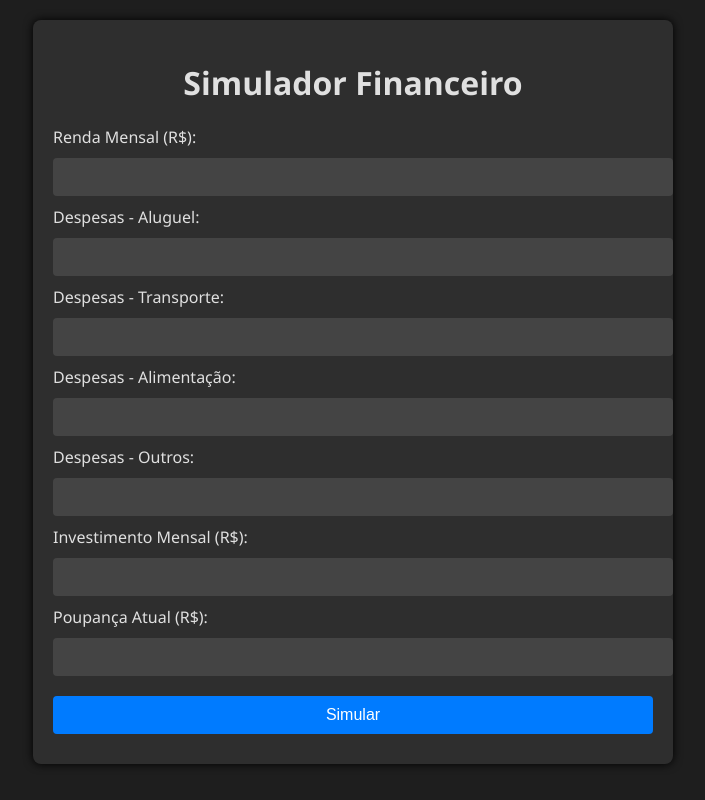
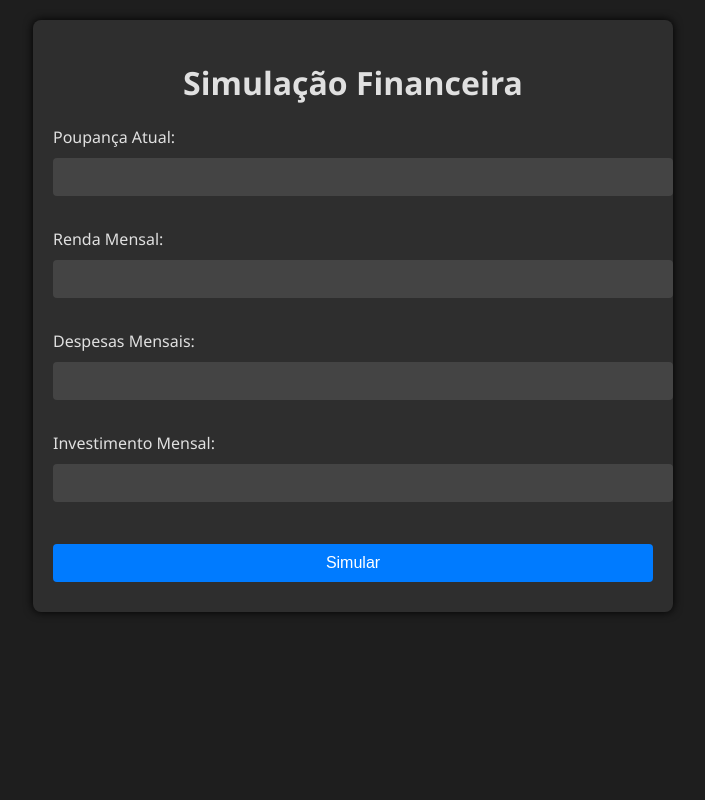
Before and after one commit to Haamiti1/FinPlan---API, a FastAPI app: page / in a window 1280 px wide. Shown: the whole page, without its empty margins (287-992 px from the left). Run offline with FastAPI, Linux system fonts and the light colour scheme.

Commit message:
resolvido bugs

```diff
--- a/main.py
+++ b/main.py
@@ -4,12 +4,18 @@
 from fastapi import Request
 from fastapi.templating import Jinja2Templates
 from fastapi.staticfiles import StaticFiles
+import datetime
+from io import BytesIO
+from reportlab.lib.pagesizes import letter
+from reportlab.pdfgen import canvas
+
 
 app = FastAPI()
 
 # Configura pastas de HTML e CSS
 templates = Jinja2Templates(directory="templates")
 app.mount("/static", StaticFiles(directory="static"), name="static")
+
 
 @app.get("/")
 def render_interface(request: Request):
@@ -50,6 +56,7 @@
         "suggestions": suggestions
     }
 
+
 @app.get("/report/{user_id}")
 def get_report(user_id: str):
     projection = [
@@ -65,6 +72,52 @@
         "suggestions": suggestions
     }
 
+
+@app.get("/export/{user_id}")
+def export_pdf(user_id: str):
+    # Aqui você vai gerar a projeção para o PDF
+    projection = [
+        {"month": "Abril", "projected_balance": 12000},
+        {"month": "Maio", "projected_balance": 13500}
+    ]
+    suggestions = ["Economize mais de R$200/mês.", "Investimento em renda fixa recomendado."]
+
+    # Função que gera o PDF a partir da projeção e sugestões
+    pdf_buffer = generate_pdf_report(projection, suggestions)
+
+    headers = {'Content-Disposition': f'attachment; filename="report_{user_id}.pdf"'}
+    return Response(content=pdf_buffer.read(), media_type="application/pdf", headers=headers)
+
+
+# Função para gerar o PDF com a projeção e sugestões
+# def generate_pdf_report(projection, suggestions):
+    buffer = BytesIO()
+    c = canvas.Canvas(buffer, pagesize=letter)
+
+    c.drawString(100, 750, "Relatório de Projeção Financeira")
+
+    # Exibir a projeção dos meses e saldos
+    y_position = 730
+    c.drawString(100, y_position, "Projeção de Fluxo de Caixa:")
+    y_position -= 20
+    for proj in projection:
+        c.drawString(100, y_position, f"{proj['month']}: R$ {proj['projected_balance']}")
+        y_position -= 20
+
+    # Adicionar sugestões
+    y_position -= 40
+    c.drawString(100, y_position, "Sugestões:")
+    y_position -= 20
+    for suggestion in suggestions:
+        c.drawString(100, y_position, f"- {suggestion}")
+        y_position -= 20
+
+    # Finalizar e salvar o PDF
+    c.showPage()
+    c.save()
+
+    buffer.seek(0)
+    return buffer
 @app.get("/export/{user_id}")
 def export_pdf(user_id: str):
     projection = [
--- a/templates/index.html
+++ b/templates/index.html
@@ -1,83 +1,134 @@
 <!DOCTYPE html>
-<html lang="pt-BR">
+<html lang="pt-br">
 <head>
-    <meta charset="UTF-8" />
-    <meta name="viewport" content="width=device-width, initial-scale=1.0"/>
-    <title>FinPlan - Simulador Financeiro</title>
-    <link rel="stylesheet" href="/static/style.css" />
+    <meta charset="UTF-8">
+    <meta name="viewport" content="width=device-width, initial-scale=1.0">
+    <title>Simulação Financeira</title>
+    <style>
+        body {
+            background-color: #1e1e1e;
+            color: #e0e0e0;
+            font-family: 'Segoe UI', sans-serif;
+            margin: 0;
+            padding: 20px;
+        }
+
+        .container {
+            max-width: 600px;
+            margin: auto;
+            background-color: #2e2e2e;
+            padding: 20px;
+            border-radius: 8px;
+            box-shadow: 0 0 10px #000;
+        }
+
+        input, button {
+            width: 100%;
+            margin: 10px 0;
+            padding: 10px;
+            border-radius: 4px;
+            border: none;
+            font-size: 16px;
+        }
+
+        input {
+            background-color: #444;
+            color: #fff;
+        }
+
+        button {
+            background-color: #007bff;
+            color: white;
+            cursor: pointer;
+        }
+
+        button:hover {
+            background-color: #0056b3;
+        }
+
+        h1, h2, h3 {
+            text-align: center;
+        }
+    </style>
 </head>
 <body>
     <div class="container">
-        <h1>Simulador Financeiro</h1>
+        <h1>Simulação Financeira</h1>
+
+        <!-- Formulário de simulação -->
         <form id="simulation-form">
-            <label>Renda Mensal (R$):</label>
-            <input type="number" id="income" required>
+            <label for="current_savings">Poupança Atual:</label>
+            <input type="number" id="current_savings" name="current_savings" required><br><br>
 
-            <label>Despesas - Aluguel:</label>
-            <input type="number" id="aluguel" required>
+            <label for="monthly_income">Renda Mensal:</label>
+            <input type="number" id="monthly_income" name="monthly_income" required><br><br>
 
-            <label>Despesas - Transporte:</label>
-            <input type="number" id="transporte" required>
+            <label for="monthly_expanses">Despesas Mensais:</label>
+            <input type="number" id="monthly_expanses" name="monthly_expanses" required><br><br>
 
-            <label>Despesas - Alimentação:</label>
-            <input type="number" id="alimentacao" required>
-
-            <label>Despesas - Outros:</label>
-            <input type="number" id="outros" required>
-
-            <label>Investimento Mensal (R$):</label>
-            <input type="number" id="invest" required>
-
-            <label>Poupança Atual (R$):</label>
-            <input type="number" id="savings" required>
+            <label for="monthly_investiment">Investimento Mensal:</label>
+            <input type="number" id="monthly_investiment" name="monthly_investiment" required><br><br>
 
             <button type="submit">Simular</button>
         </form>
-        <div id="resultado"></div>
+
+        <div id="simulation-result">
+            <!-- Resultado da simulação será exibido aqui -->
+        </div>
+
+        <button id="download-pdf-btn" style="display:none;">Baixar Relatório PDF</button>
     </div>
 
-    <script defer>
-        document.getElementById('simulation-form').addEventListener('submit', async (e) => {
-            e.preventDefault();
-            const resultado = document.getElementById('resultado');
+    <script>
+        // Manipulando o envio do formulário de simulação
+        document.getElementById("simulation-form").addEventListener("submit", function(event) {
+            event.preventDefault();
 
-            const expenses = {
-                "Aluguel": parseFloat(document.getElementById('aluguel').value),
-                "Transporte": parseFloat(document.getElementById('transporte').value),
-                "Alimentação": parseFloat(document.getElementById('alimentacao').value),
-                "Outros": parseFloat(document.getElementById('outros').value)
+            // Coletando os dados do formulário
+            const data = {
+                current_savings: parseFloat(document.getElementById("current_savings").value),
+                monthly_income: parseFloat(document.getElementById("monthly_income").value),
+                monthly_expanses: { "alimentação": parseFloat(document.getElementById("monthly_expanses").value) },
+                monthly_investiment: parseFloat(document.getElementById("monthly_investiment").value)
             };
 
-            const data = {
-                monthly_income: parseFloat(document.getElementById('income').value),
-                monthly_expanses: expenses,
-                monthly_investiment: parseFloat(document.getElementById('invest').value),
-                current_savings: parseFloat(document.getElementById('savings').value)
-            };
+            // Enviando os dados para o endpoint de simulação
+            fetch("/simulate/", {
+                method: "POST",
+                headers: {
+                    "Content-Type": "application/json"
+                },
+                body: JSON.stringify(data)
+            })
+            .then(response => response.json())
+            .then(result => {
+                // Exibindo o resultado da simulação
+                let resultHTML = "<h2>Resultado da Simulação</h2><ul>";
+                result.cash_flow_projection.forEach(item => {
+                    resultHTML += `<li>${item.month}: R$ ${item.projected_balance}</li>`;
+                });
+                resultHTML += "</ul><h3>Sugestões:</h3><ul>";
+                result.suggestions.forEach(suggestion => {
+                    resultHTML += `<li>${suggestion}</li>`;
+                });
+                resultHTML += "</ul>";
+                document.getElementById("simulation-result").innerHTML = resultHTML;
 
-            console.log("Enviando JSON:", data);
+                // Exibindo o botão de download
+                document.getElementById("download-pdf-btn").style.display = "inline-block";
+            })
+            .catch(error => {
+                console.error("Erro na simulação:", error);
+            });
+        });
 
-            const response = await fetch('/simulate/', {
-                method: 'POST',
-                headers: { 'Content-Type': 'application/json' },
-                body: JSON.stringify(data)
-            });
+        // Ação do botão de download do PDF
+        document.getElementById("download-pdf-btn").addEventListener("click", function() {
+            // Suponha que o user_id seja uma variável dinâmica do usuário após a simulação
+            const user_id = "123"; // Exemplo de ID de usuário
 
-            if (!response.ok) {
-                const error = await response.json();
-                resultado.innerHTML = `<p style="color:red;">Erro: ${JSON.stringify(error)}</p>`;
-                return;
-            }
-
-            const result = await response.json();
-            console.log("Resultado:", result);
-
-            resultado.innerHTML = `
-                <h2>Projeção de Caixa:</h2>
-                <ul>${result.cash_flow_projection.map(p => `<li>${p.month}: R$ ${p.projected_balance}</li>`).join('')}</ul>
-                <h3>Sugestões:</h3>
-                <ul>${result.suggestions.map(s => `<li>${s}</li>`).join('')}</ul>
-            `;
+            // Chamando o endpoint para baixar o PDF
+            window.location.href = `/export/${user_id}`;
         });
     </script>
 </body>
```
